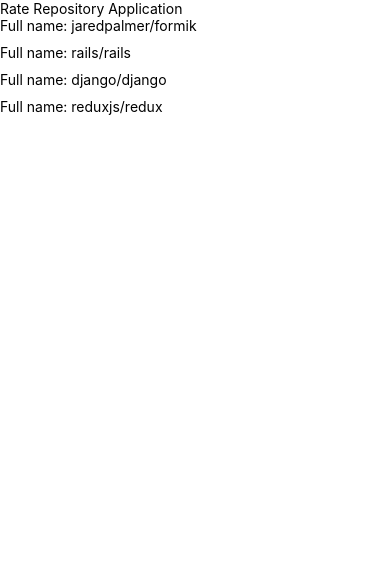
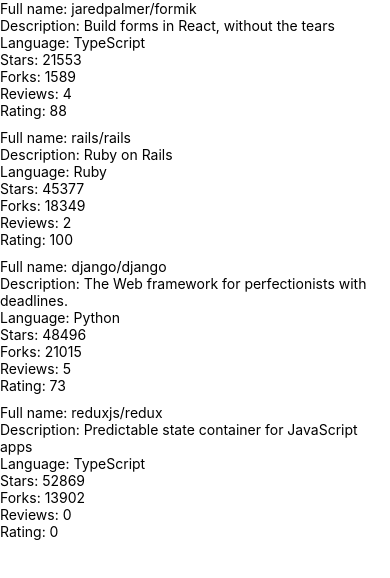
Before and after one commit to jslindgit/Fullstack-part10, a React Native app in the folder rate-repository-app/: screen / in a window 390 px wide. Shown: the top 578 px of the page. Built offline with nearby package versions, Linux system fonts and the light colour scheme.

Commit message:
10.3. valmis

```diff
--- a/rate-repository-app/package.json
+++ b/rate-repository-app/package.json
@@ -3,7 +3,7 @@
   "version": "1.0.0",
   "main": "node_modules/expo/AppEntry.js",
   "scripts": {
-    "start": "expo start",
+    "start": "set NODE_OPTIONS=--openssl-legacy-provider && expo start",
     "android": "expo start --android",
     "ios": "expo start --ios",
     "web": "expo start --web",
--- a/rate-repository-app/src/components/Main.jsx
+++ b/rate-repository-app/src/components/Main.jsx
@@ -13,7 +13,6 @@ const styles = StyleSheet.create({
 const Main = () => {
 	return (
 		<View style={styles.container}>
-			<Text>Rate Repository Application</Text>
 			<RepositoryList />
 		</View>
 	);
--- a/rate-repository-app/src/components/RepositoryItem.jsx
+++ b/rate-repository-app/src/components/RepositoryItem.jsx
@@ -4,6 +4,12 @@ const RepositoryItem = ({repository}) => {
 	return (
 		<View>
 			<Text>Full name: {repository.fullName}</Text>
+			<Text>Description: {repository.description}</Text>
+			<Text>Language: {repository.language}</Text>
+			<Text>Stars: {repository.stargazersCount}</Text>
+			<Text>Forks: {repository.forksCount}</Text>
+			<Text>Reviews: {repository.reviewCount}</Text>
+			<Text>Rating: {repository.ratingAverage}</Text>
 		</View>
 	)
 }
```
